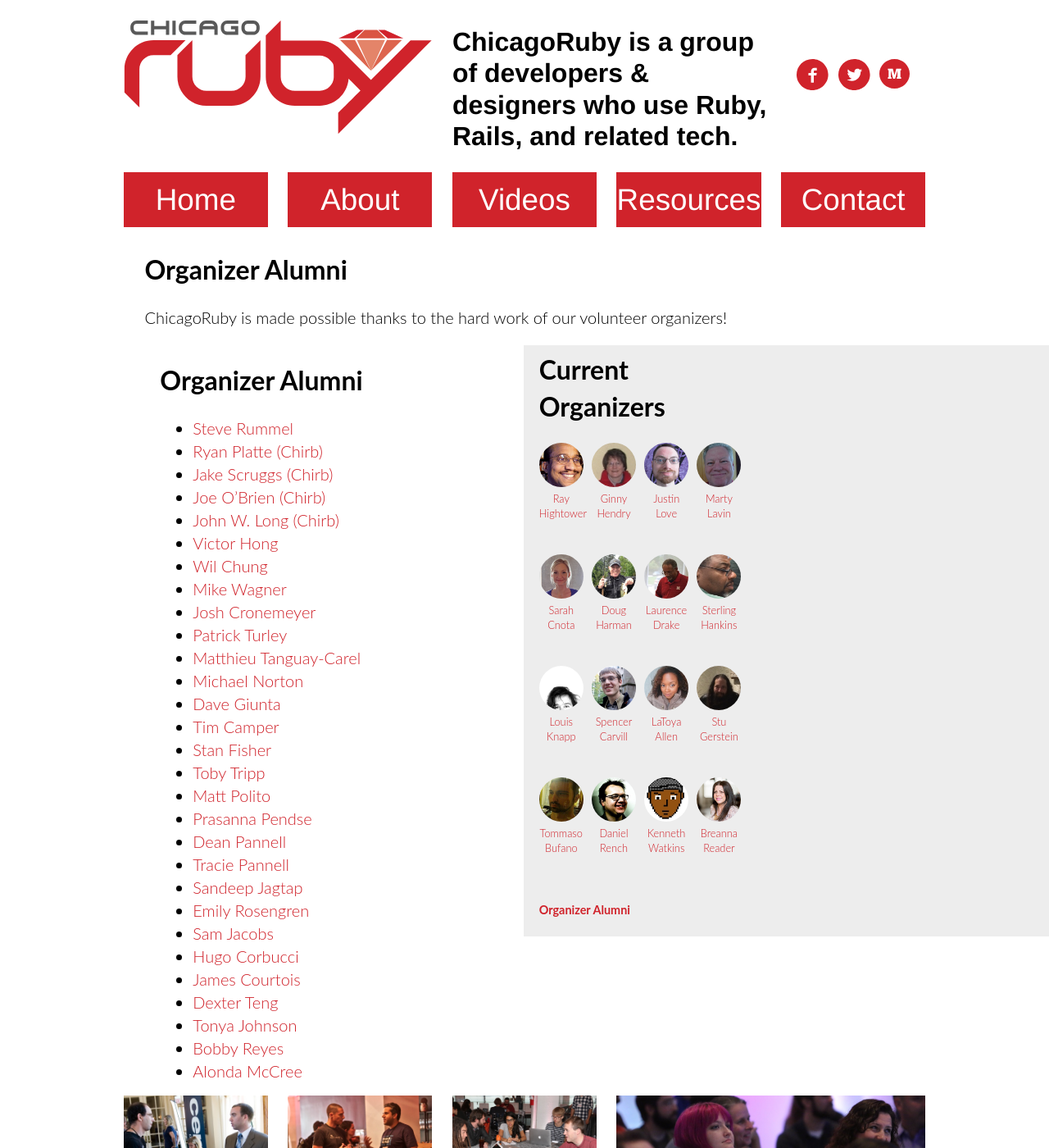
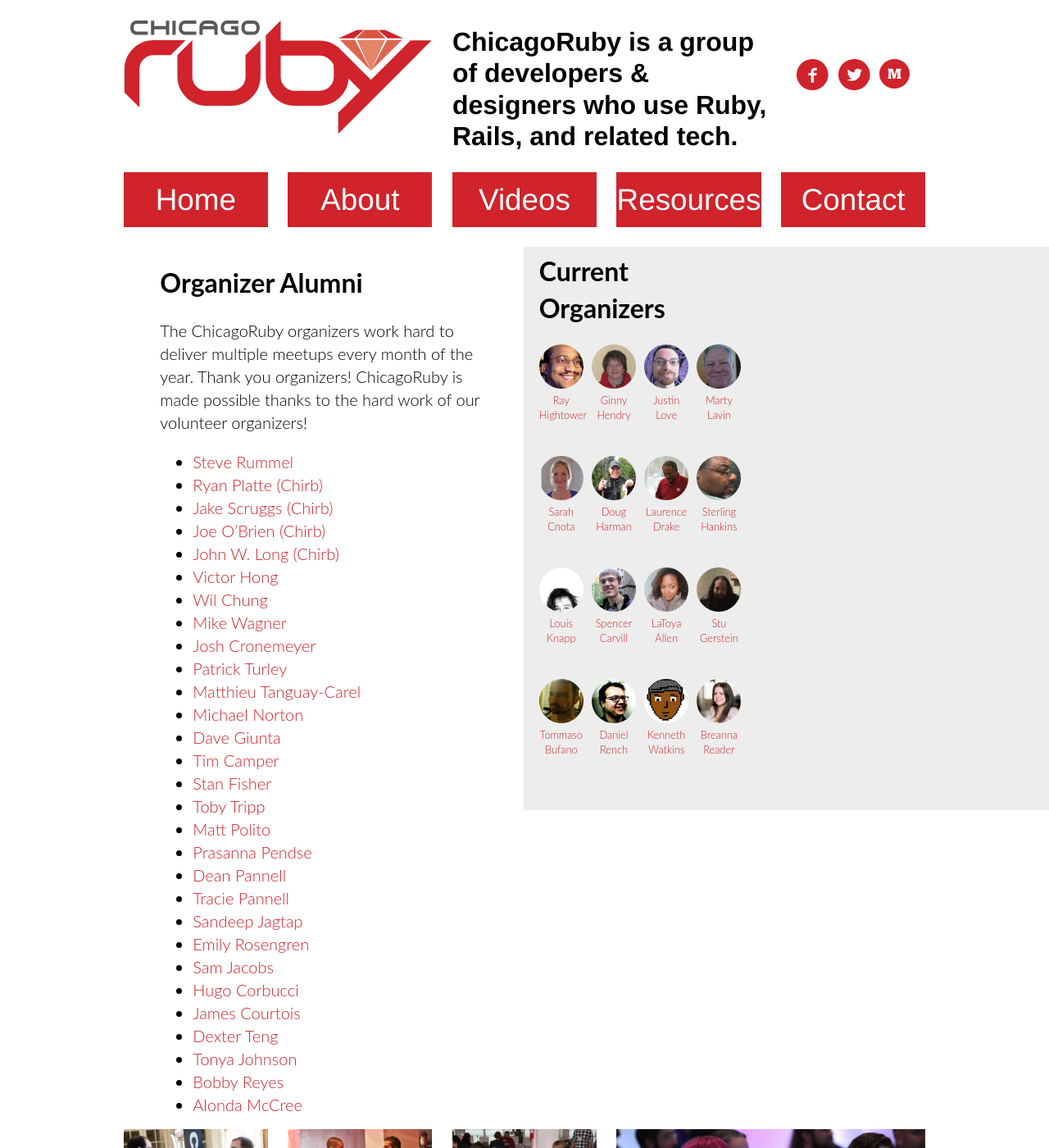
Before and after one commit to chicagoruby/chicagoruby-website, a Jekyll site: the page built from pages/simple/organizers.md, in a window 1280 px wide and 1400 px high. Shown: the whole window at 82% size. Built offline with Jekyll 4.4.1, drawn with Linux system fonts in a browser that asks for light colours; nearby versions of some CDN libraries.

Commit message:
How do we maintain grid alighnment?

```diff
--- a/pages/simple/organizers.md
+++ b/pages/simple/organizers.md
@@ -3,12 +3,9 @@
 permalink: "/organizers/"
 ---
 
-# Organizer Alumni
-
-ChicagoRuby is made possible thanks to the hard work of our volunteer organizers!
-
 <section class="section-about">
 <h1>Organizer Alumni</h1>
+<p>The ChicagoRuby organizers work hard to deliver multiple meetups every month of the year. Thank you organizers! ChicagoRuby is made possible thanks to the hard work of our volunteer organizers!</p>
   <ul>
     {% for organizer in site.data.organizers["past"] %}
     <li><a href="{{organizer.link}}">{{organizer.name}}</a></li>
@@ -35,6 +32,4 @@
     </li>
     {% endfor %}
   </ul>
-
-  <p class="alumni"><a href="/organizers">Organizer Alumni</a></p>
 </section>
```
